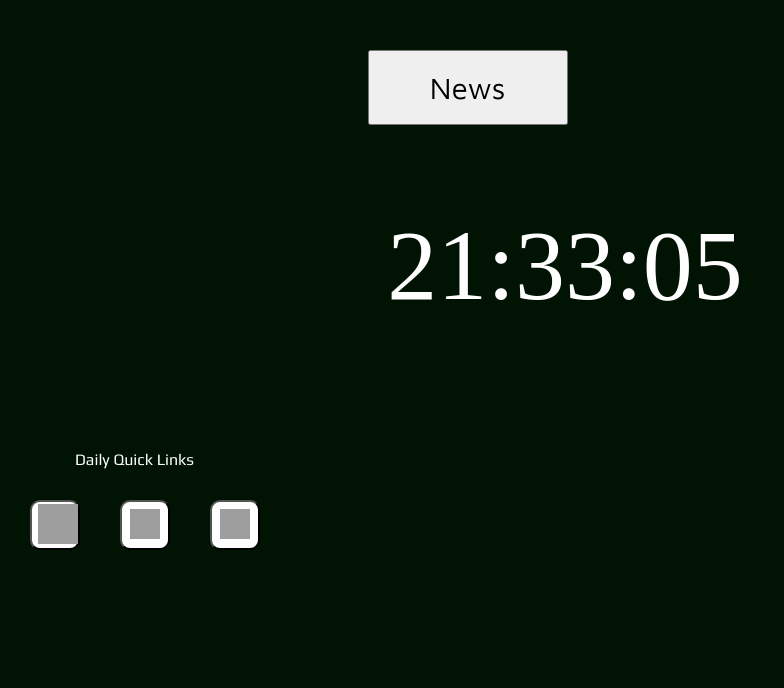
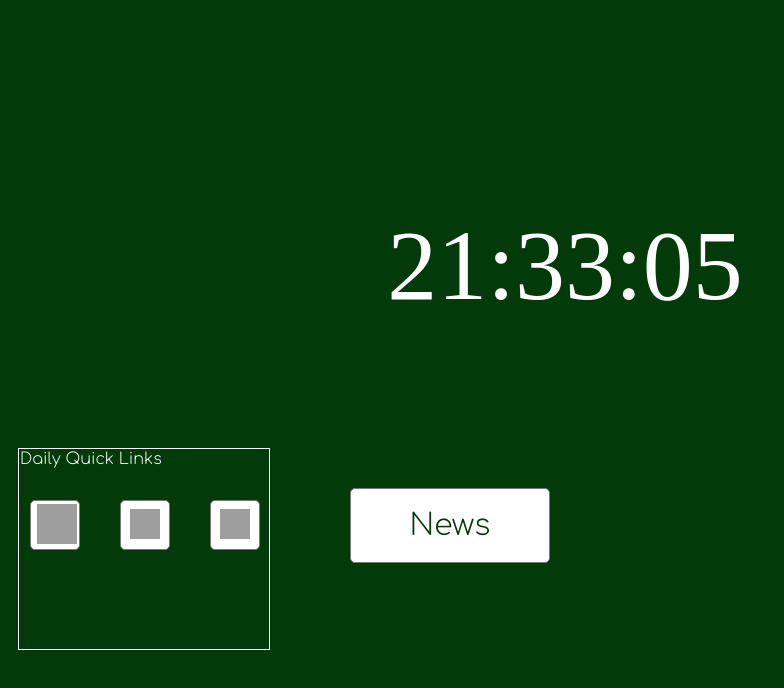
Before and after one commit to GiacomoBuitoni/Web-Base, a plain HTML site: page index.html in a window 1280 px wide. Shown: the whole page, without its empty margins (0-784 px from the left). Drawn offline with Linux system fonts and the light colour scheme; grey boxes are pictures that could not be loaded; a web font is replaced by a local one.

Commit message:
Added Sectioning, Changed News Button Layout and Page

```diff
--- a/index.html
+++ b/index.html
@@ -10,8 +10,9 @@
     <script async src='script.js'></script>
 </head>
 
-<body style="background-color: #011303;">
+<body style="background-color: #023b09;">
     <label id="clock"> </label>
+    <div id="blankBox"></div>
     <button class="appButton yTube" onclick="window.open('https://www.youtube.com/')" type='button' id="youtubeButton">
         <img style="width: 40px; height: 40px; top:100px; left: 25px;"
             src="https://static.vecteezy.com/system/resources/previews/018/930/572/original/youtube-logo-youtube-icon-transparent-free-png.png"></button>
@@ -21,8 +22,9 @@
     <button type="button" class="appButton gMail" onclick="window.open('https://mail.google.com/mail/u/0/#inbox')"><img
             class="butImg"
             src="https://upload.wikimedia.org/wikipedia/commons/thumb/7/7e/Gmail_icon_%282020%29.svg/2560px-Gmail_icon_%282020%29.svg.png"></button>
-    <button type="button" class="pageButton" onclick="window.location.href='news.html'">News</button>
     <label id="quickAppTitle">Daily Quick Links</label>
+
+    <button type="button" class="pageButton news" onclick="window.location.href='news.html'">News</button>
 
 </body>
 
--- a/mainStyle.css
+++ b/mainStyle.css
@@ -1,9 +1,12 @@
 @import url('https://fonts.googleapis.com/css2?family=Maven+Pro&display=swap');
 @import url('https://fonts.googleapis.com/css2?family=Play&display=swap');
 @import url('https://fonts.googleapis.com/css2?family=Gasoek+One&display=swap');
+@import url('https://fonts.googleapis.com/css2?family=Comfortaa:wght@300&display=swap');
+
 
 .appButton {
-    border-radius: 10px;
+    border: 1px solid rgb(120, 120, 120);
+    border-radius: 5px;
     background-color: white;
     width: 50px;
     height: 50px;
@@ -11,8 +14,10 @@
 }
 
 .appButton:hover {
-    transform: rotate(3.5deg);
-    transition: .2s;
+    background-color: rgb(210, 210, 210);
+    border-radius: 10px;
+    transform: translate(0, -3px);
+    transition: .1s;
 }
 
 .butImg {
@@ -39,18 +44,22 @@
 }
 
 label {
-    font-family: "Play";
+    font-family: "Comfortaa";
     color: white;
 }
 
 #quickAppTitle {
     position: absolute;
     top: 450px;
-    left: 75px;
+    left: 20px;
 }
 
 .pageButton {
-    font-family: 'Maven Pro';
+    background-color: white;
+    color: #023b09;
+    border: 1px solid rgb(120, 120, 120);
+    font-family: 'Comfortaa';
+    border-radius: 5px;
     font-size: 30px;
     width: 200px;
     height: 75px;
@@ -63,3 +72,45 @@ label {
     top: 200px;
     font-size: 100px;
 }
+
+.pageButton:hover {
+    background-color: rgb(210, 210, 210);
+    transform: translate(0, -3px);
+    border-radius: 10px;
+    transition: .1s;
+
+}
+
+.news {
+    position: absolute;
+    top: 487.5px;
+    left: 350px;
+}
+
+#blankBox {
+    width: 250px;
+    height: 200px;
+    position: relative;
+    border: 1px solid white;
+    left: 10px;
+    top: 325px;
+}
+
+.backButton {
+    background-color: white;
+    border: none;
+    width: 50px;
+    height: 50px;
+    border-radius: 50%;
+    position: absolute;
+    left: 10px;
+    top: 20px;
+
+}
+
+.backButton:hover {
+    transform: translate(0, -3px);
+    transition: .2s;
+    background-color: rgb(210, 210, 210);
+
+}
--- a/script.js
+++ b/script.js
@@ -5,10 +5,6 @@ console.log(date.getSeconds())
 let hours
 let minutes
 let seconds
-
-// while(true){
-//     console.log(hours + ":" + minutes + ":" + seconds)
-// }
 function runClock() {
     let date  = new Date()
     hours = date.getHours().toString()
@@ -29,6 +25,6 @@ function runClock() {
 
 
 
-    setTimeout(runClock, 1000); // Run the loop every 1 second
+    setTimeout(runClock, 1000);
 }
 runClock()
```
Also changed, not shown: news.html (+4 -3 lines).
